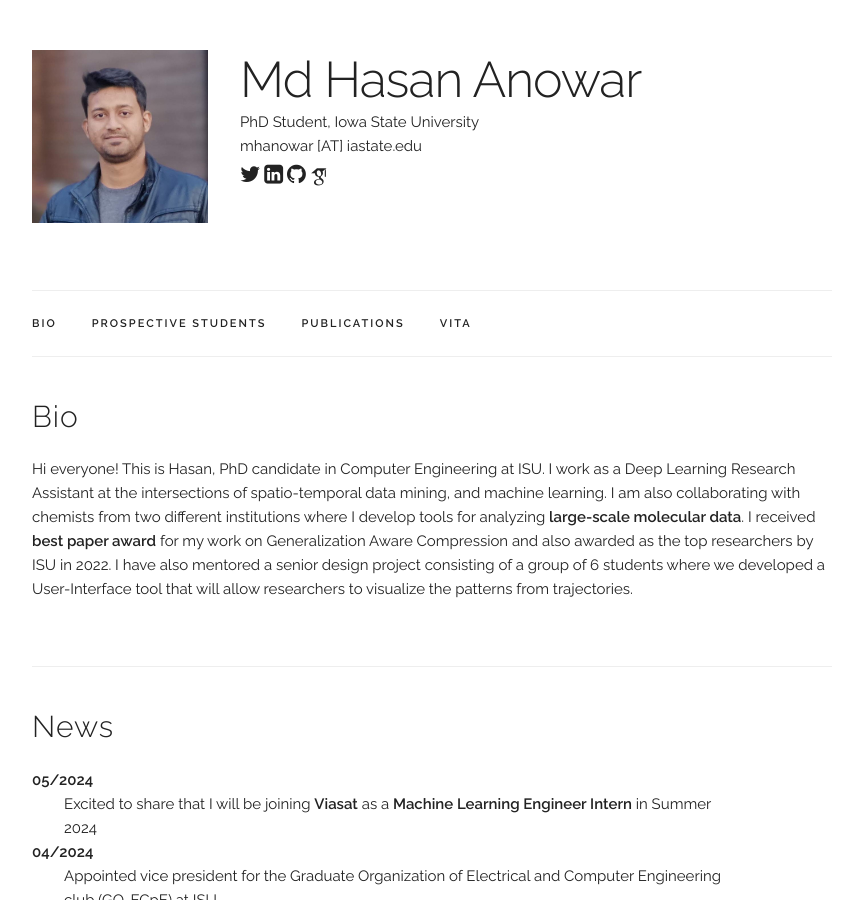
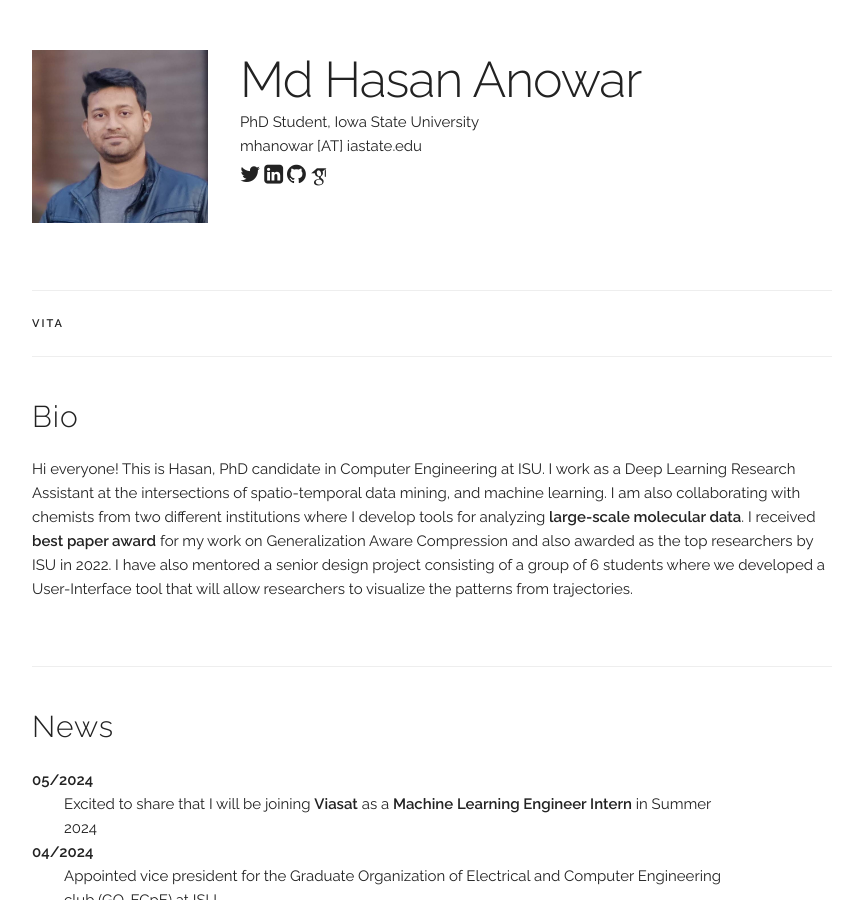
Before and after one commit to hasananowar/hasananowar.github.io, a Jekyll site: the page built from index.html, in a window 1280 px wide and 900 px high. Shown: the whole window, without its empty margins (208-1071 px from the left). Built offline with Jekyll 4.4.1, drawn with Linux system fonts in a browser that asks for light colours; some web fonts are replaced.

Commit message:
Update default.html

```diff
--- a/_layouts/default.html
+++ b/_layouts/default.html
@@ -110,10 +110,7 @@
     <nav class="navbar">
       <div class="container">
         <ul class="navbar-list">
-          <li class="navbar-item"><a class="navbar-link" href={{ "/index.html#bio" | prepend: site.baseurl }}>Bio</a></li>
-          <li class="navbar-item"><a class="navbar-link" href={{ "/index.html#prospective-students" | prepend: site.baseurl }}>Prospective Students</a></li>
-          <li class="navbar-item"><a class="navbar-link" href={{ "/index.html#publications" | prepend: site.baseurl }}>Publications</a></li>
-          <!--<li class="navbar-item"><a class="navbar-link" href={{ "/index.html#projects" | prepend: site.baseurl }}>Projects</a></li>-->
+          <!-- <li class="navbar-item"><a class="navbar-link" href={{ "/index.html#bio" | prepend: site.baseurl }}>Bio</a></li> -->
           <li class="navbar-item"><a class="navbar-link" href={{ "/index.html#resume" | prepend: site.baseurl }}>Vita</a></li>
         </ul>
       </div>
```
